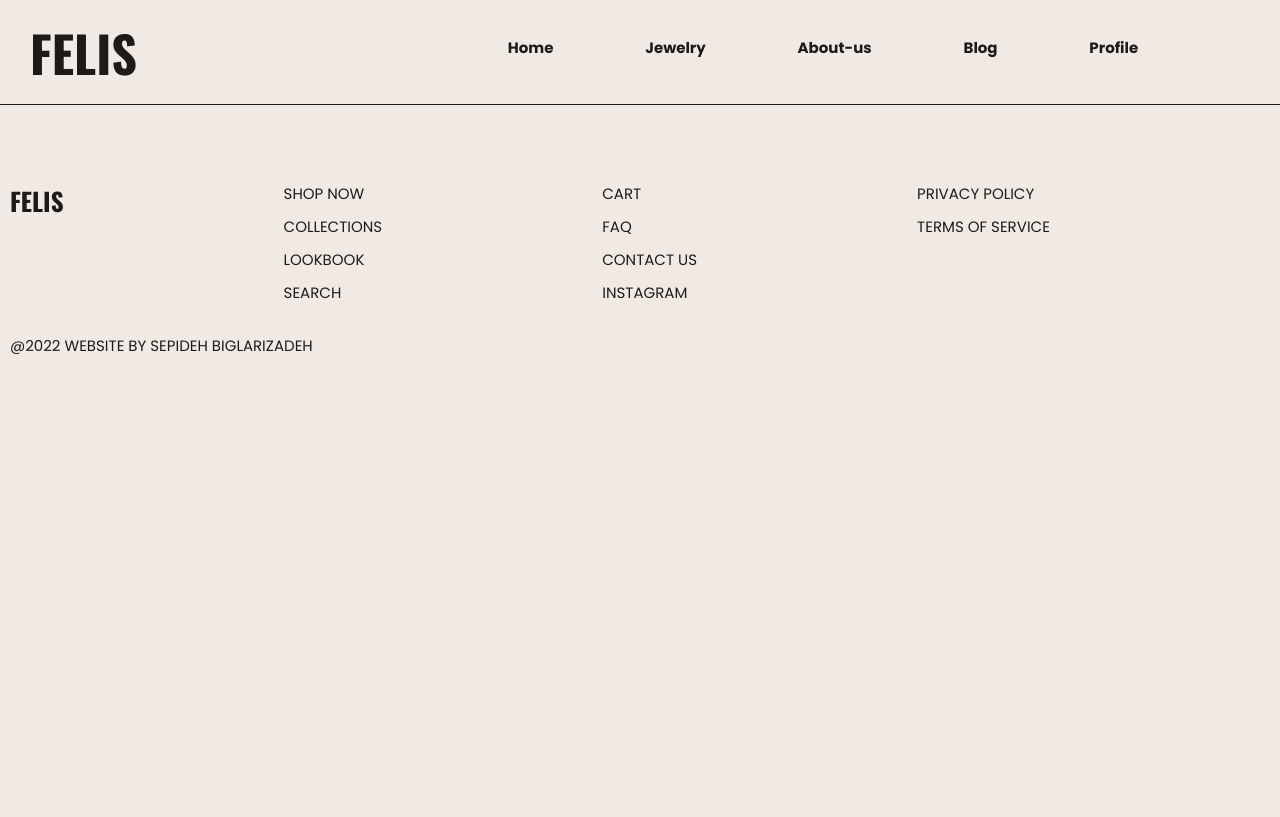
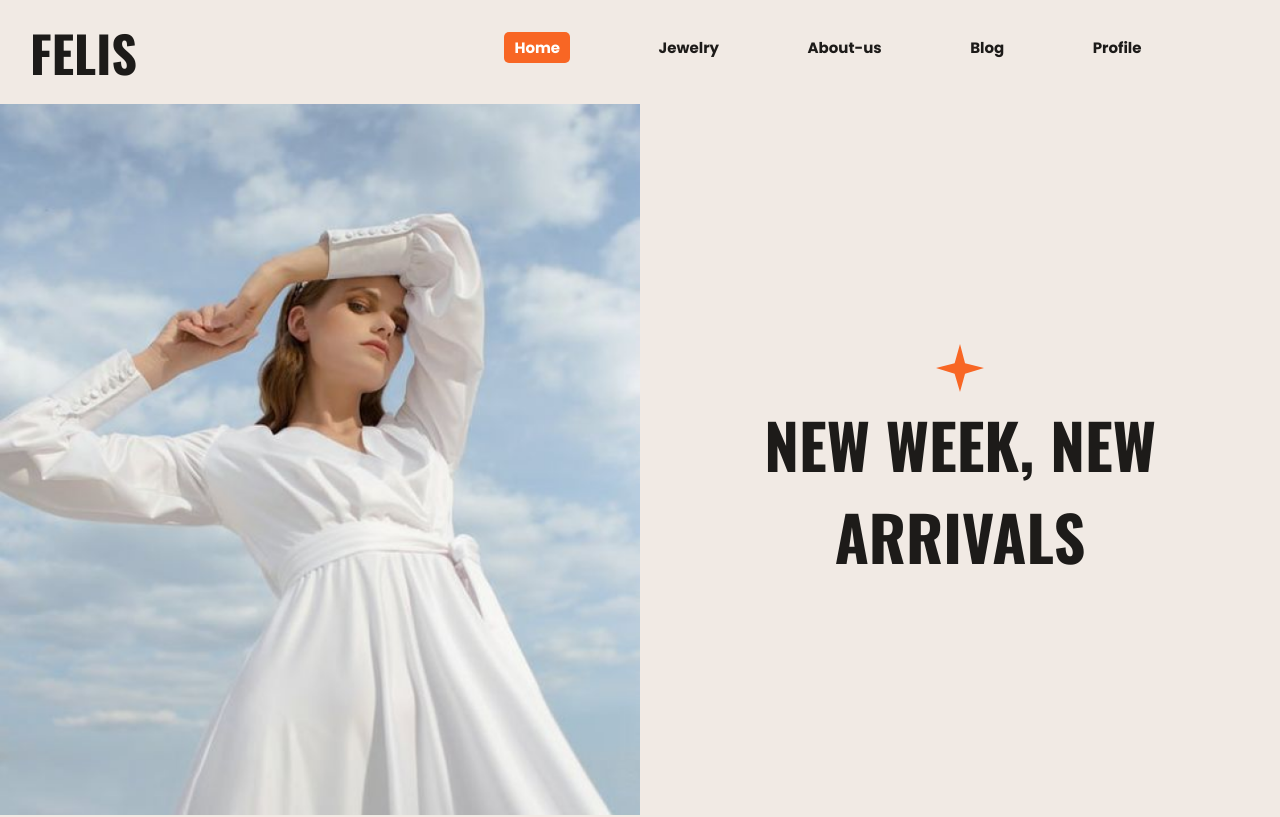
Before and after one commit to sepidehbiglarizadeh/Felis-SPA-, a React (Create React App) app: page / in a window 1280 px wide. Shown: the top 817 px of the page. Built offline with nearby package versions, Linux system fonts and the light colour scheme.

Commit message:
add HomePage, and some change in Navigation

```diff
--- a/src/App.css
+++ b/src/App.css
@@ -6,6 +6,7 @@ body {
   background-color: #f1eae4;
   color: #1d1b19;
   font-size: 1.5rem;
+  position: relative;
 }
 
 h1,
@@ -18,3 +19,7 @@ a {
   text-decoration: none;
   color: #1d1b19;
 }
+
+.fixed{
+  position: fixed;
+}
--- a/src/App.js
+++ b/src/App.js
@@ -1,11 +1,15 @@
+import { Route, Routes } from 'react-router-dom';
 import './App.css';
-import Footer from './components/Footer/Footer';
-import Header from './components/Header/Header';
+import HomePage from './components/pages/HomePage/HomePage';
 import Layout from './Layout/Layout';
 
 function App() {
   return (
-    <Layout></Layout>
+    <Layout>
+      <Routes>
+        <Route path='/' element={<HomePage/>}/>
+      </Routes>
+    </Layout>
   );
 }
 
--- a/src/Layout/Layout.js
+++ b/src/Layout/Layout.js
@@ -2,6 +2,7 @@ import Footer from "../components/Footer/Footer";
 import Header from "../components/Header/Header";
 
 const Layout = ({ children }) => {
+
   return (
     <>
       <Header />
--- a/src/components/Header/Header.js
+++ b/src/components/Header/Header.js
@@ -1,22 +1,20 @@
 import Navigation from "../Navigation/Navigation";
 import styles from "./Header.module.css";
 import { FaBars } from "react-icons/fa";
-import { useRef } from "react";
+import { useRef, useState } from "react";
 
 const Header = () => {
-  const navRef = useRef();
+  const [navOpen, setNavOpen] = useState(false);
 
-  const showMenu=()=>{
-    navRef.current.style.right="0";
-    navRef.current.style.display="block";
-
-  }
+  const showMenu = () => {
+    setNavOpen((prevState) => !prevState);
+  };
 
   return (
     <header className={styles.header}>
       <h1>FELIS</h1>
-      <Navigation navRef={navRef} />
-      <FaBars className={styles.barIcon} onClick={showMenu}/>
+      <Navigation navOpen={navOpen} setNavOpen={setNavOpen} />
+      <FaBars className={styles.barIcon} onClick={showMenu} />
     </header>
   );
 };
--- a/src/components/Navigation/Navigation.js
+++ b/src/components/Navigation/Navigation.js
@@ -1,5 +1,7 @@
 import styles from "./Navigation.module.css";
 import { MdClose } from "react-icons/md";
+import { useState } from "react";
+import { NavLink } from "react-router-dom";
 
 const items = [
   { name: "Home", to: "/" },
@@ -9,23 +11,33 @@ const items = [
   { name: "Profile", to: "/profile" },
 ];
 
-const Navigation = ({navRef}) => {
-
-  const closeMenu=()=>{
-    navRef.current.style.right= "-600px";
-    navRef.current.style.display= "none";
-
-  }
+const Navigation = ({ navOpen, setNavOpen }) => {
+  const closeMenu = () => {
+    setNavOpen((prevState) => !prevState);
+  };
 
   return (
-    <nav className={styles.navigation} ref={navRef}>
+    <nav className={`${styles.navigation} ${navOpen ? styles.showMenu : ""} `}>
       <div className={styles.closeIcon}>
         <button onClick={closeMenu}>
           <MdClose />
         </button>
       </div>
       {items.map((item) => {
-        return <li key={item.to}>{item.name}</li>;
+        return (
+          <li key={item.to}>
+            <NavLink
+              end
+              to={item.to}
+              className={(navData) =>
+                navData.isActive ? styles.activeClass : styles.Color
+              }
+              onClick={() => setNavOpen((prevState) => !prevState)}
+            >
+              {item.name}
+            </NavLink>
+          </li>
+        );
       })}
     </nav>
   );
--- a/src/components/Navigation/Navigation.module.css
+++ b/src/components/Navigation/Navigation.module.css
@@ -1,26 +1,33 @@
-.navigation{
-   position: absolute;
+.navigation {
+  position: fixed;
   background-color: #1d1b19;
   color: #fff;
-   right: 0;
+  right: -100vw;
   bottom: 0;
   top: 0;
   width: 45%;
   padding: 2rem;
   transition: all 0.3s ease-in;
   font-weight: 700;
+  height: 100vh;
+  display: none;
 }
 
-.navigation li, .closeIcon{
+.navigation li,
+.closeIcon {
   margin-bottom: 1rem;
   cursor: pointer;
 }
 
-.closeIcon{
+.Color{
+  color: #fff;
+}
+
+.closeIcon {
   text-align: right;
 }
 
-.closeIcon button{
+.closeIcon button {
   font-size: 3rem;
   border: none;
   outline: none;
@@ -29,8 +36,18 @@
   cursor: pointer;
 }
 
-@media screen and (min-width:640px) {
-    .navigation{
+.showMenu{
+    right: 0;
+    display: block;
+
+}
+
+.activeClass{
+  color: #fff;
+}
+
+@media screen and (min-width: 640px) {
+  .navigation {
     background-color: #f1eae4;
     color: #1d1b19;
     position: static;
@@ -38,8 +55,17 @@
     justify-content: space-evenly;
     align-items: center;
     width: 70%;
+    height: auto;
   }
-    .closeIcon{
+  .activeClass{
+    background-color: #f86624;
+    padding: 0.5rem 1rem;
+    border-radius: 5px;
+  }
+  .closeIcon {
     display: none;
   }
+  .Color{
+    color: #1d1b19;
   }
+}
--- /dev/null
+++ b/src/components/pages/HomePage/HomePage.js
@@ -0,0 +1,31 @@
+import womanPicture from "../../../assets/images/woman.png";
+import styles from "./HomePage.module.css";
+
+const HomePage = () => {
+  return (
+    <section className={styles.heroContainer}>
+      <div className={styles.imgContainer}>
+        <img src={womanPicture} />
+      </div>
+      <div className={styles.heroContent}>
+        <div>
+          <svg
+            width="48"
+            height="48"
+            viewBox="0 0 48 48"
+            fill="none"
+            xmlns="http://www.w3.org/2000/svg"
+          >
+            <path
+              d="M24 0L29.0526 19.2632L48 24L29.0526 29.6842L24 48L18.6316 29.6842L0 24L18.6316 19.2632L24 0Z"
+              fill="#F86624"
+            />
+          </svg>
+        </div>
+        <h2>NEW WEEK, NEW ARRIVALS</h2>
+      </div>
+    </section>
+  );
+};
+
+export default HomePage;
--- /dev/null
+++ b/src/components/pages/HomePage/HomePage.module.css
@@ -0,0 +1,41 @@
+.heroContainer {
+  margin-bottom: 4rem;
+}
+
+.imgContainer {
+  margin-bottom: 2rem;
+}
+
+.imgContainer img {
+  width: 100%;
+}
+
+.heroContent {
+  display: flex;
+  flex-direction: column;
+  align-items: center;
+  justify-content: center;
+}
+
+@media screen and (min-width: 640px) {
+  .heroContainer {
+    display: flex;
+    margin-bottom: 0;
+  }
+  .imgContainer,
+  .heroContent {
+    width: 50%;
+    margin-bottom: 0;
+  }
+  .heroContent h2 {
+    font-size: 4rem;
+    width: 80%;
+    text-align: center;
+  }
+}
+
+@media screen and (min-width: 768px) {
+  .heroContent h2 {
+    font-size: 6.2rem;
+  }
+}
--- a/src/index.js
+++ b/src/index.js
@@ -2,6 +2,7 @@ import React from "react";
 import ReactDOM from "react-dom/client";
 import "./index.css";
 import App from "./App";
+import { BrowserRouter } from "react-router-dom";
 
 const root = ReactDOM.createRoot(document.getElementById("root"));
-root.render(<App />);
+root.render(<BrowserRouter><App /></BrowserRouter>);
```
Also changed, not shown: src/assets/images/woman.png (added), src/routes.js (added). Lines whose indentation alone changed are shown as unchanged.
